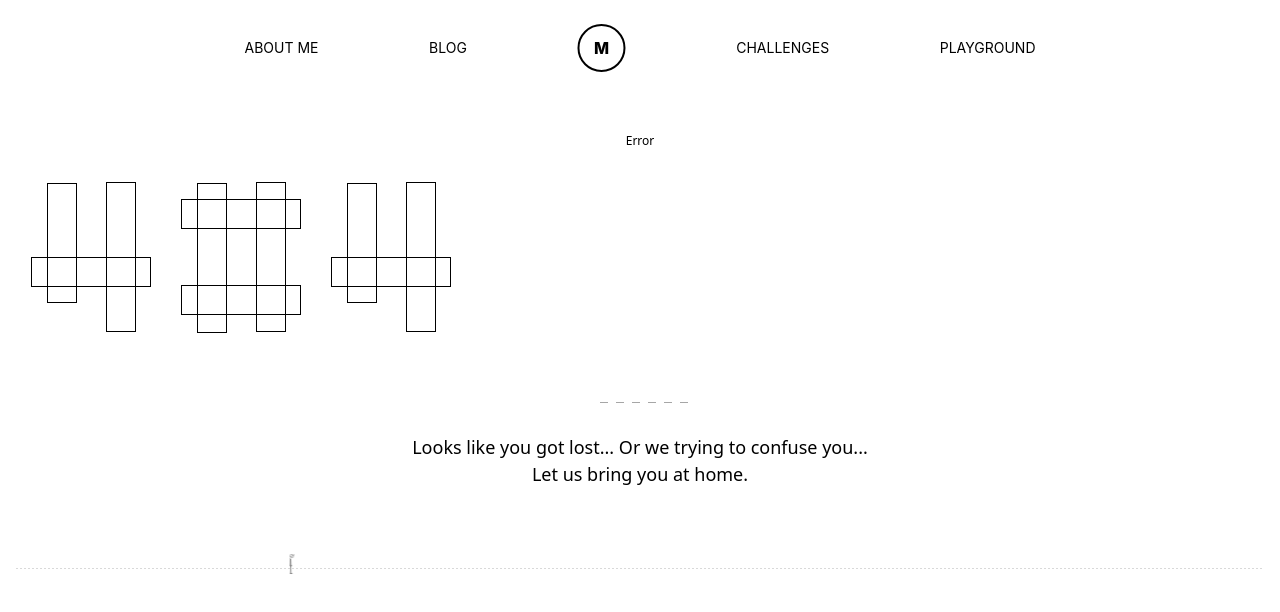
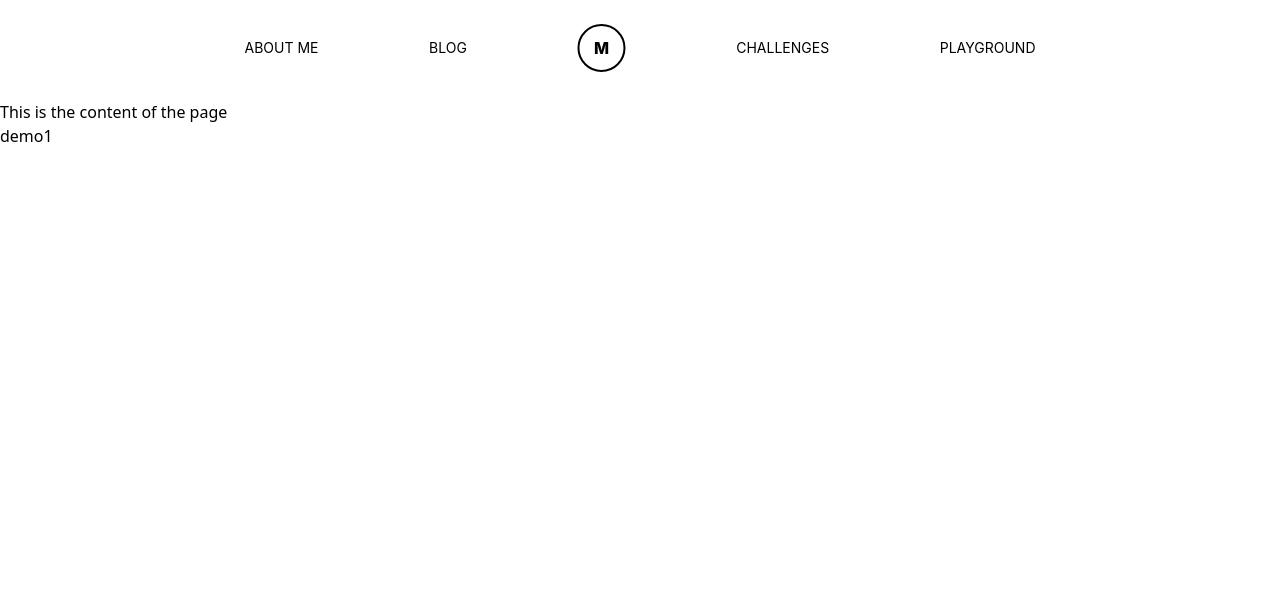
Before and after one commit to aafnnp/site, a Next.js app: page /demo in a window 1280 px wide. Before the commit this address had no page. Shown: the top 612 px of the page. Built offline with nearby package versions, Linux system fonts and the light colour scheme.

Commit message:
test: test tips

```diff
--- /dev/null
+++ b/pages/demo.jsx
@@ -0,0 +1,12 @@
+import {useRouter} from 'next/router'
+
+export default function Demo() {
+  const router = useRouter()
+  return (
+    <div>
+      <h1>{router.query.title}</h1>
+      <p>This is the content of the page</p>
+      <button onClick={() => router.push('/demo1')}>demo1</button>
+    </div>
+  )
+}
--- /dev/null
+++ b/pages/demo1.jsx
@@ -0,0 +1,23 @@
+import {useRouter} from 'next/router'
+import {useEffect} from 'react'
+
+export default function Demo1() {
+  const router = useRouter()
+  useEffect(() => {
+    window.addEventListener('popstate', handleAndroidBackButton)
+    return () => {
+      window.removeEventListener('popstate', handleAndroidBackButton)
+    }
+  }, [])
+  function handleAndroidBackButton() {
+    history.pushState(null, null, location.href)
+    router.push('https://www.google.com')
+  }
+
+  return (
+    <div>
+      <h1>{router.query.title}</h1>
+      <p>This is the content of the page</p>
+    </div>
+  )
+}
```
